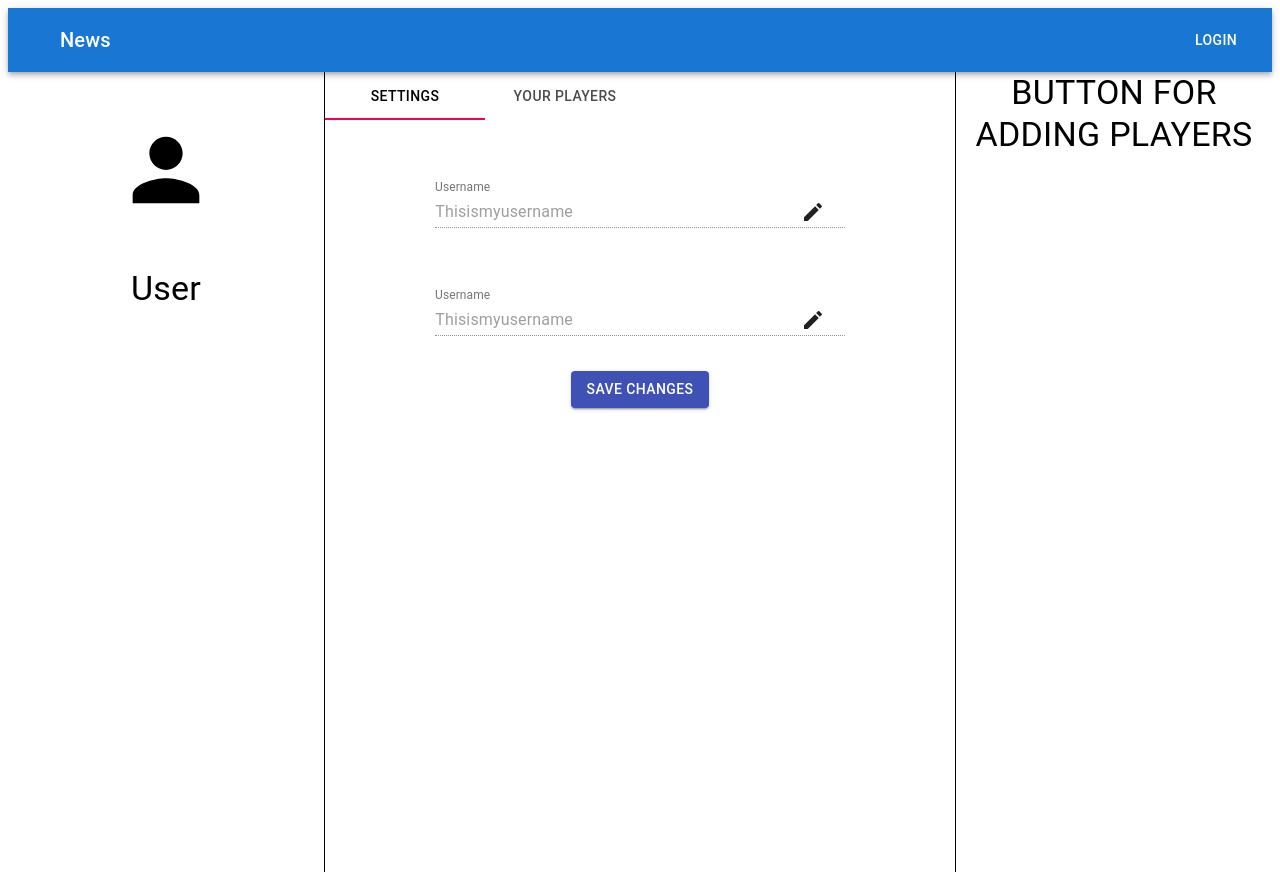
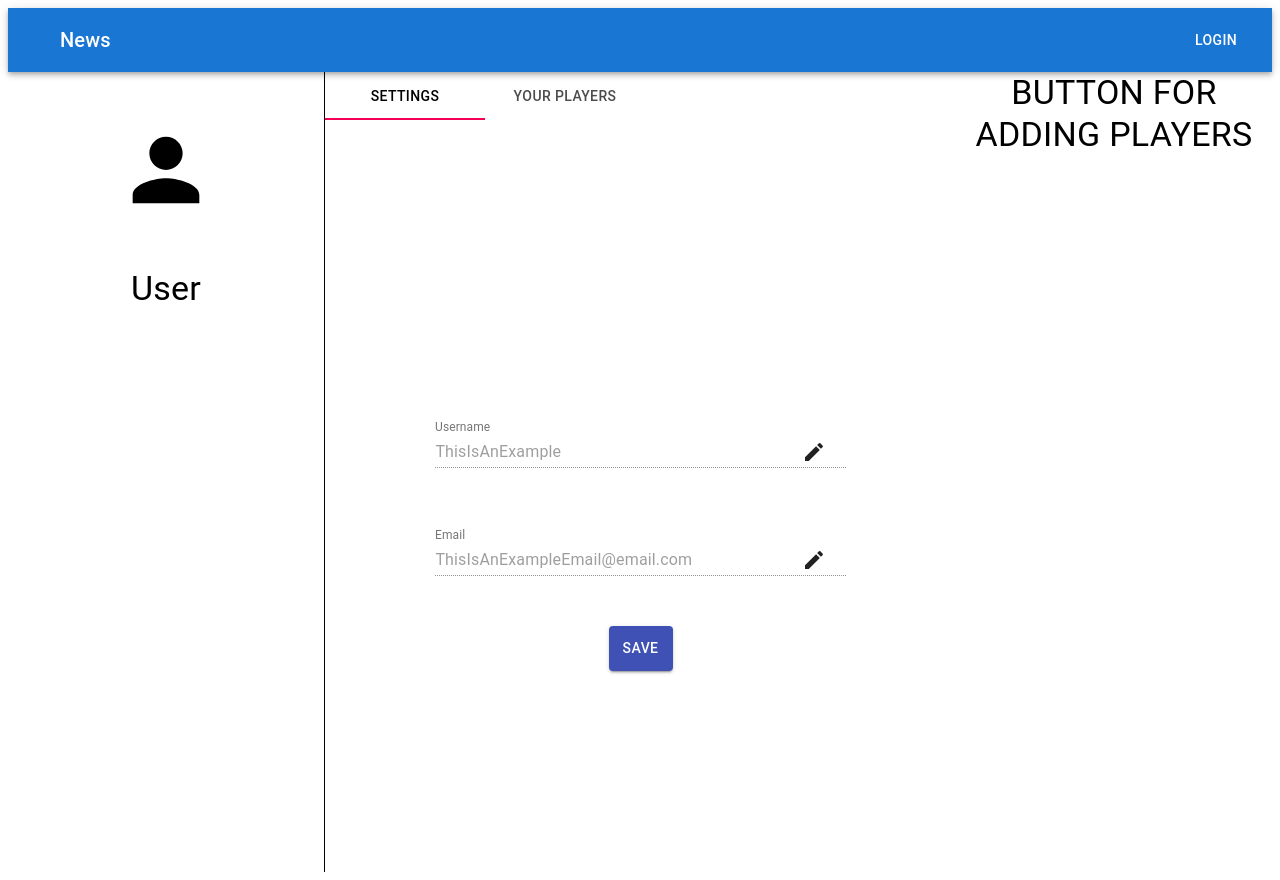
Before and after one commit to demiapollo/soccerScout, a React (Create React App) app in the folder client/: page /profile in a window 1280 px wide. Built offline with nearby package versions, Linux system fonts and the light colour scheme.

Commit message:
created state for Settings component

```diff
--- a/client/src/components/Settings.js
+++ b/client/src/components/Settings.js
@@ -1,4 +1,4 @@
-import React from "react";
+import React, { useState } from "react";
 
 import { makeStyles } from "@material-ui/core/styles";
 
@@ -7,36 +7,52 @@ import {
   FormControl,
   InputLabel,
   Input,
-  OutlinedInput,
   InputAdornment,
 } from "@material-ui/core";
 
 import EditIcon from "@material-ui/icons/Edit";
 
 const Settings = () => {
+  const [initialUsername, setInitialUsername] = useState("ThisIsAnExample");
+  const [initialEmail, setInitialEmail] = useState(
+    "ThisIsAnExampleEmail@email.com"
+  );
+  const [usernameInput, setUsernameInput] = useState(initialUsername);
+  const [emailInput, setEmailInput] = useState(initialEmail);
+  const [enableUsername, setEnableUsername] = useState(true);
+  const [enableEmail, setEnableEmail] = useState(true);
+
   return (
     <div
       style={{
         display: "flex",
         flexDirection: "column",
         alignItems: "center",
+        justifyContent: "center",
       }}
     >
       <FormControl
         style={{
           width: "65%",
-          marginTop: "60px",
+          marginTop: "300px",
         }}
       >
         <InputLabel htmlFor="username">Username</InputLabel>
         <Input
           id="username"
-          value="Thisismyusername"
-          disabled
+          value={usernameInput}
+          onChange={(e) => {
+            setUsernameInput(e.target.value);
+          }}
+          disabled={enableUsername}
           endAdornment={
             <InputAdornment position="end">
               {" "}
-              <Button>
+              <Button
+                onClick={() => {
+                  setEnableUsername(!enableUsername);
+                }}
+              >
                 <EditIcon />
               </Button>
             </InputAdornment>
@@ -50,23 +66,31 @@ const Settings = () => {
           marginTop: "60px",
         }}
       >
-        <InputLabel htmlFor="username">Username</InputLabel>
+        <InputLabel htmlFor="email">Email</InputLabel>
         <Input
-          id="username"
-          value="Thisismyusername"
-          disabled
+          id="email"
+          value={emailInput}
+          disabled={enableEmail}
           endAdornment={
             <InputAdornment position="end">
               {" "}
-              <Button>
+              <Button
+                onClick={() => {
+                  setEnableEmail(!enableEmail);
+                }}
+              >
                 <EditIcon />
               </Button>
             </InputAdornment>
           }
         />
       </FormControl>
-      <Button variant="contained" color="primary" style={{ marginTop: "35px" }}>
-        Save Changes
+      <Button
+        variant="contained"
+        color="primary"
+        style={{ width: "10%", height: "45px", marginTop: "50px" }}
+      >
+        Save
       </Button>
     </div>
   );
--- a/client/src/pages/Profile.js
+++ b/client/src/pages/Profile.js
@@ -23,7 +23,6 @@ const Profile = () => {
       // margin: theme.spacing(3),
       // border only on the left and right side
       borderLeft: "1px solid #000000",
-      borderRight: "1px solid #000000",
     },
     icon: {
       height: "100px",
```
